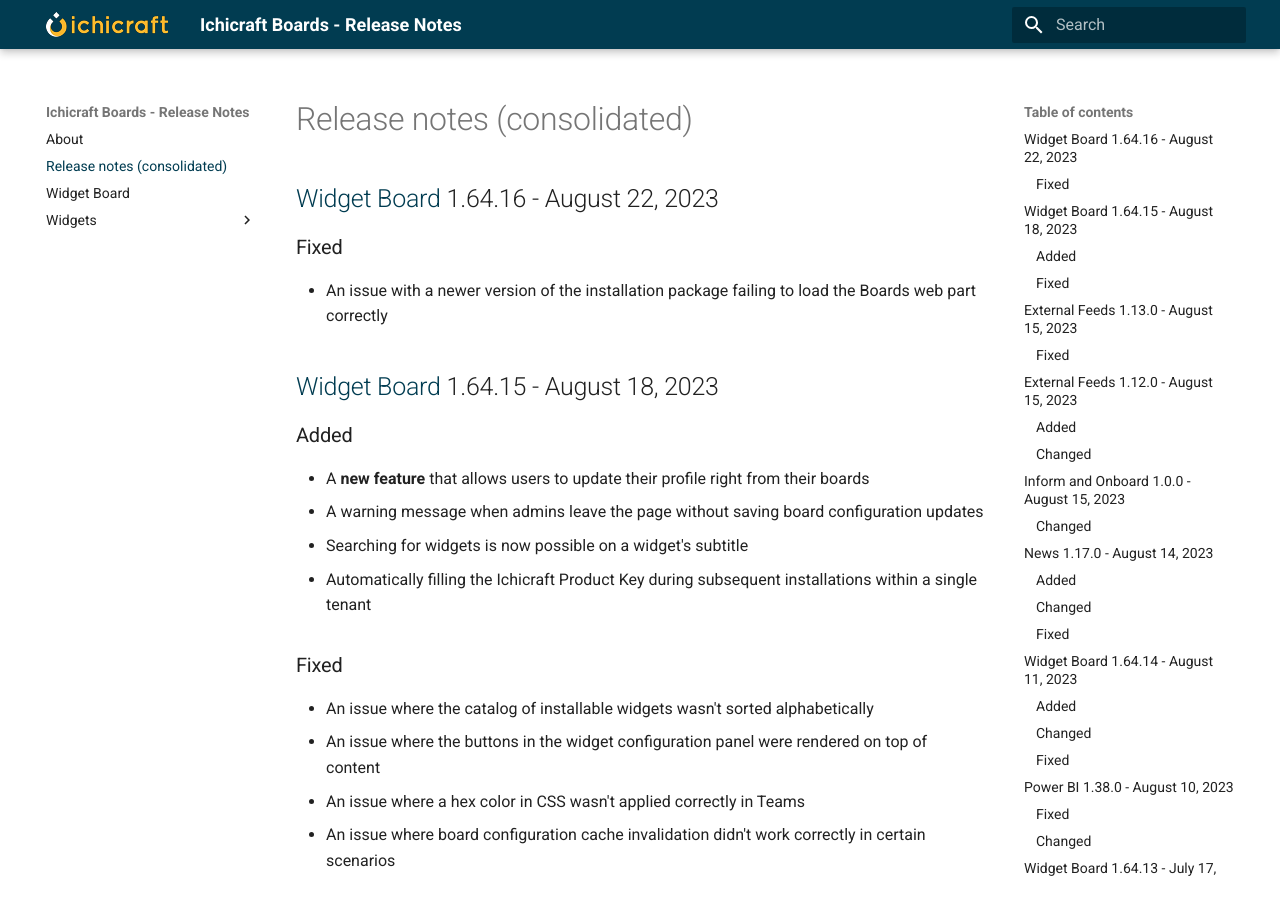
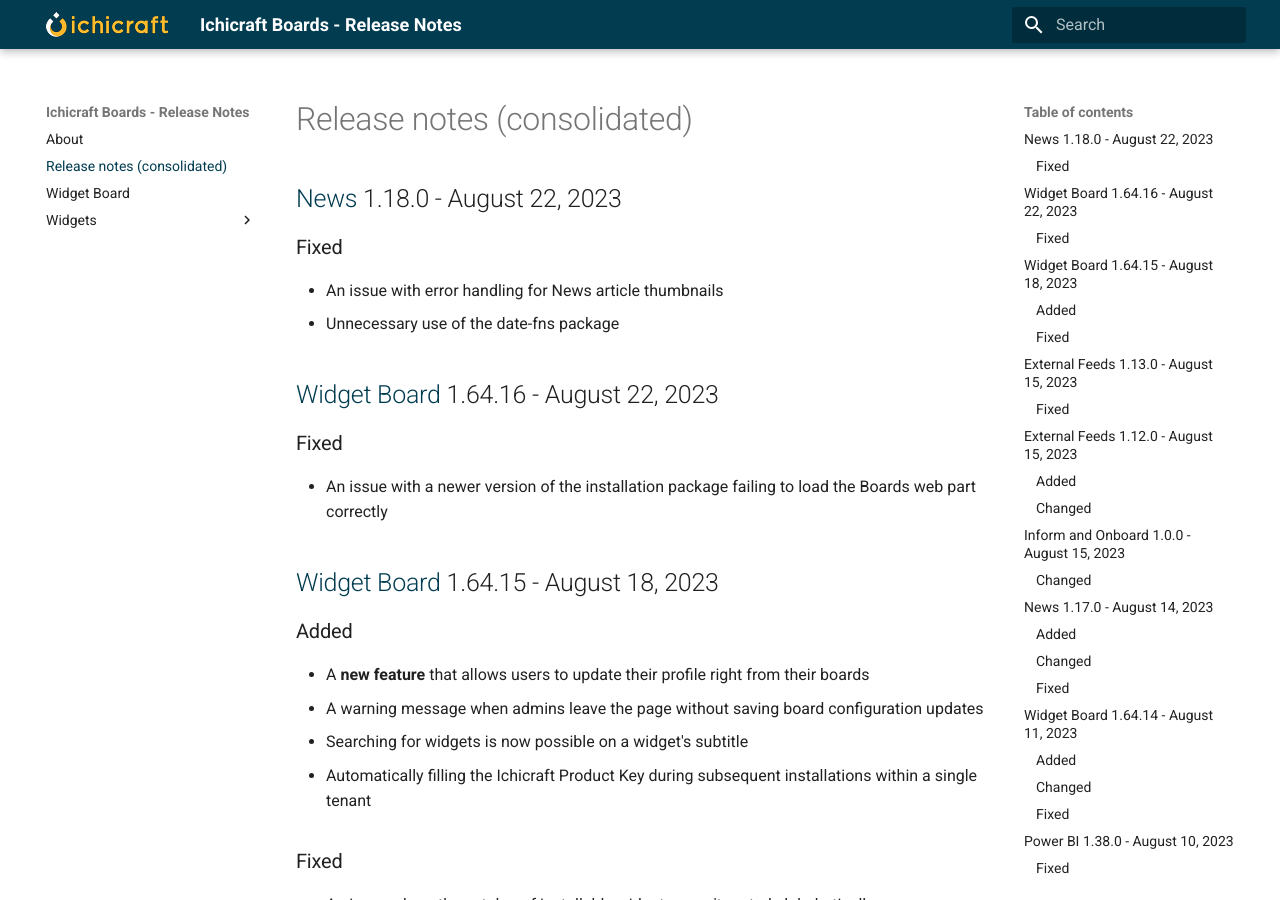
Before and after one commit to ichicraft/widgets-docs, an MkDocs documentation site: the page built from docs/Release-notes-(consolidated).md, in a window 1280 px wide and 900 px high. Built offline with MkDocs 1.6.1 and Material for MkDocs 9.7.7, drawn with Linux system fonts in a browser that asks for light colours.

Commit message:
Release notes updated by BuildService

```diff
--- a/docs/Release-notes-(consolidated).md
+++ b/docs/Release-notes-(consolidated).md
@@ -1,3 +1,9 @@
+## [News](./Widgets/News.md) 1.18.0 - August 22, 2023
+
+### Fixed
+- An issue with error handling for News article thumbnails
+- Unnecessary use of the date-fns package
+
 ## [Widget Board](./Widget Board.md) 1.64.16 - August 22, 2023
 
 ### Fixed
```
Also changed, not shown: docs/Widgets/News.md (+6 -0 lines).
